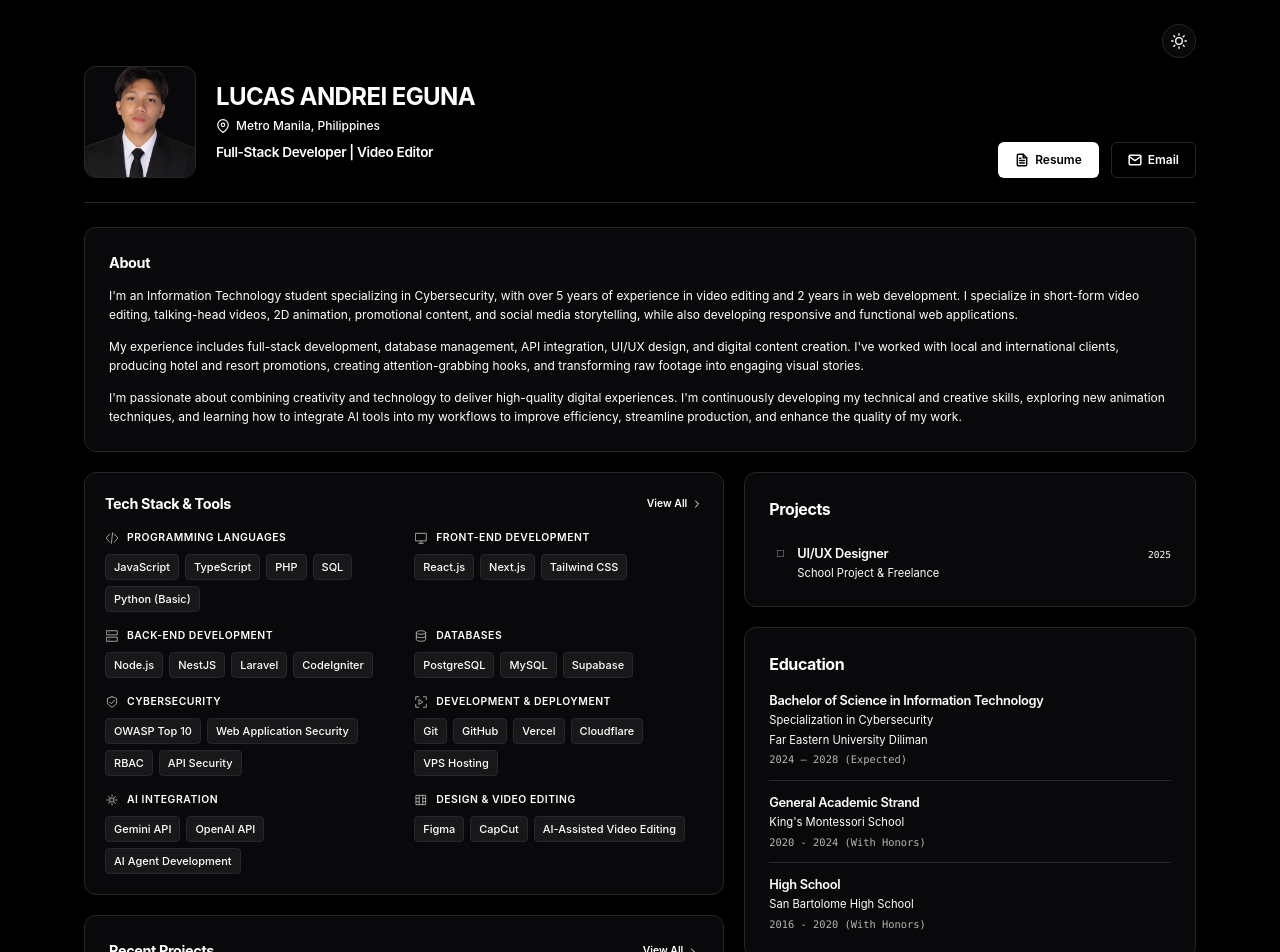
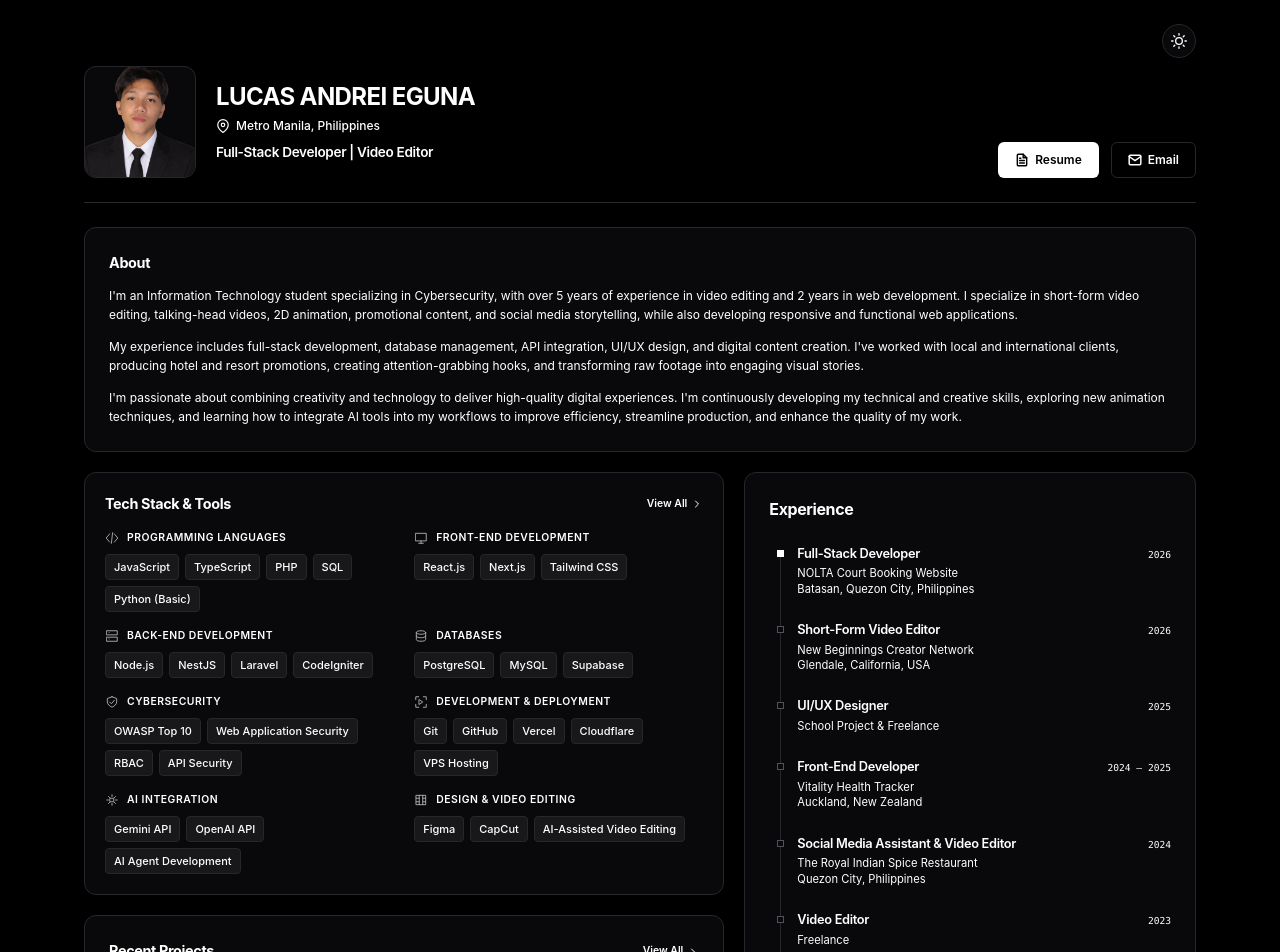
Before and after one commit to egunalucasandrei-droid/My-Portfolio-Eguna, a React (Vite) app: page / in a window 1280 px wide. Shown: the top 952 px of the page. Built offline with nearby package versions, Linux system fonts and the light colour scheme.

Commit message:
fix: restore complete Experience timeline

```diff
--- a/src/App.jsx
+++ b/src/App.jsx
@@ -453,7 +453,7 @@ const experience = [
   },
   {
     "title": "UI/UX Designer",
-    "company": "Fit Tracker, Rise Fit, Shape Your Body, Health Tracker",
+    "company": "School Project & Freelance",
     "period": "2025"
   },
   {
@@ -479,11 +479,6 @@ const experience = [
     "period": "2021 – 2022"
   }
 ];
-
-// Keep employment data available to Featured Work; this timeline shows UI/UX projects only.
-const projectTimeline = experience
-  .filter(entry => entry.title === 'UI/UX Designer')
-  .map(entry => ({ ...entry, company: 'School Project & Freelance' }));
 
 const GlobalStyles = () => (
   <style
@@ -909,14 +904,14 @@ export default function App() {
 
               <div className={`border rounded-xl p-5 md:p-6 ${theme === 'dark' ? 'bg-zinc-950 border-zinc-800' : 'bg-white border-zinc-200'}`}>
                 <h2 className={`text-base font-bold tracking-tight mb-6 ${theme === 'dark' ? 'text-white' : 'text-black'}`}>
-                  Projects
+                  Experience
                 </h2>
 
                 <div className="relative ml-2">
-                  {projectTimeline.length > 1 && <div data-timeline-line className={`origin-top absolute left-0.75 top-2 bottom-2 w-px ${theme === 'dark' ? 'bg-zinc-800' : 'bg-zinc-200'}`}></div>}
+                  <div data-timeline-line className={`origin-top absolute left-0.75 top-2 bottom-2 w-px ${theme === 'dark' ? 'bg-zinc-800' : 'bg-zinc-200'}`}></div>
 
                   <ol className="flex flex-col gap-6">
-                    {projectTimeline.map(entry => (
+                    {experience.map(entry => (
                       <li data-timeline-entry key={entry.title} className="group relative min-w-0 pl-5">
                         <span data-timeline-marker aria-hidden="true" className={`absolute left-0 top-1.25 h-1.75 w-1.75 transition-transform motion-safe:group-hover:scale-150 ${entry.current ? theme === 'dark' ? 'bg-white' : 'bg-black' : theme === 'dark' ? 'border border-zinc-600 bg-zinc-950 group-hover:border-white' : 'border border-zinc-300 bg-white group-hover:border-black'}`} />
                         <div className="flex flex-wrap items-baseline justify-between gap-x-3 gap-y-1">
```
